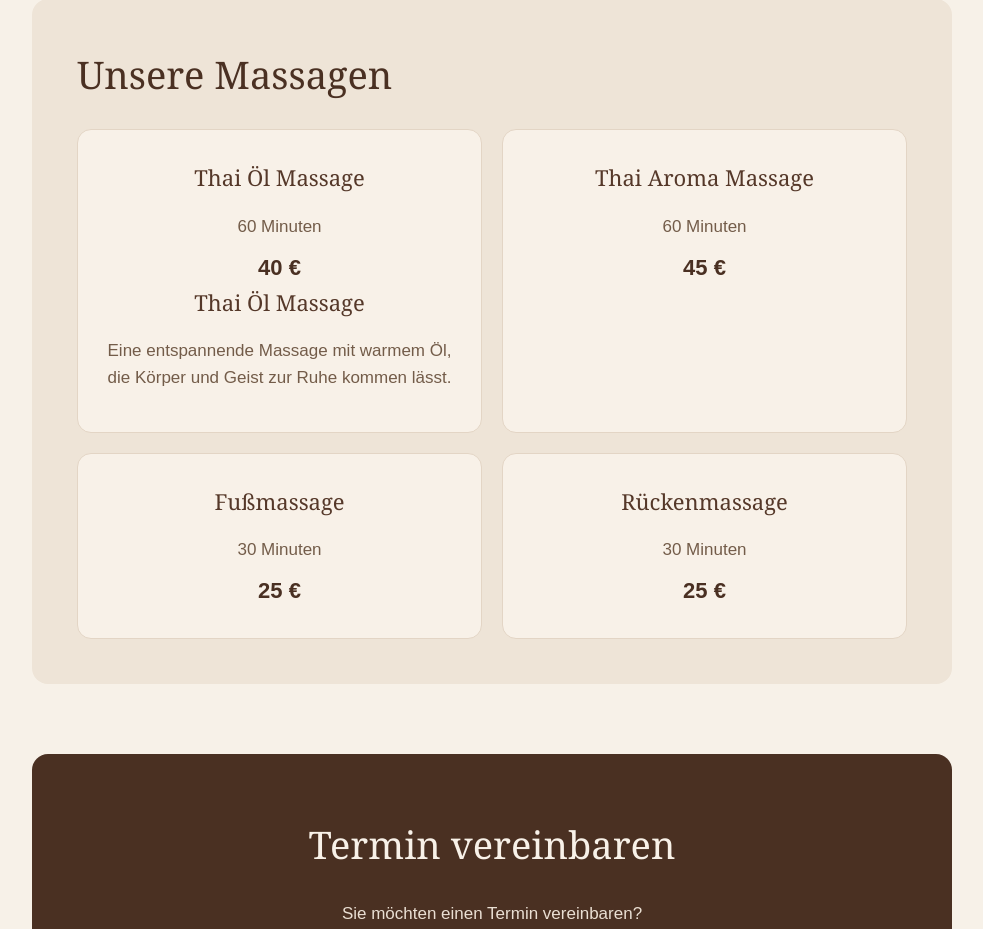
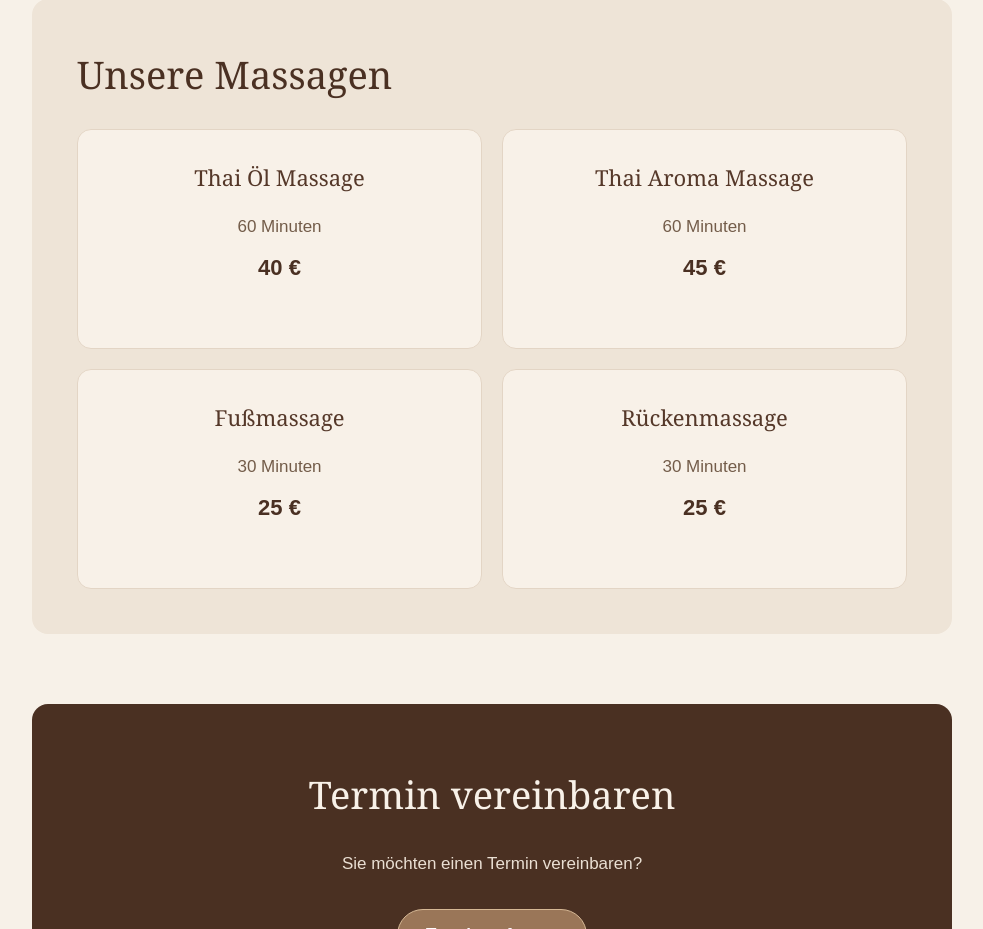
Before and after one commit to AKmedia264/Vanhdy-Relax-Massage-mit-gemini, a plain HTML site: page index.html in a window 1280 px wide. Shown: the part 840-1769 px from the top of the page, without its empty margins (148-1131 px from the left). Drawn offline with Linux system fonts and the light colour scheme.

Commit message:
Flip-Karten für Massageangebote hinzugefügt

```diff
--- a/index.html
+++ b/index.html
@@ -40,6 +40,7 @@
  <div class="service-grid">
 
     <div class="service-card">
+        <div class="service-inner">
         <div class="service-front">
             <h3>Thai Öl Massage</h3>
             <p>60 Minuten</p>
@@ -54,23 +55,63 @@
             </p>
         </div>
         </div>
+    </div>
+
 
     <div class="service-card">
+        <div class="service-inner">
+        <div class="service-front">
             <h3>Thai Aroma Massage</h3>
             <p>60 Minuten</p>
             <strong>45 €</strong>
         </div>
 
+        <div class="service-back">
+            <h3>Thai Aroma Massage</h3>
+            <p>
+                Eine wohltuende Massage mit aromatischen Ölen
+                für tiefe Entspannung und ein angenehmes Wohlgefühl.
+            </p>
+        </div>
+        </div>
+    </div>
+
+
     <div class="service-card">
+        <div class="service-inner">
+        <div class="service-front">
             <h3>Fußmassage</h3>
             <p>30 Minuten</p>
             <strong>25 €</strong>
         </div>
 
+        <div class="service-back">
+            <h3>Fußmassage</h3>
+            <p>
+                Eine entspannende Fußmassage zur wohltuenden
+                Lockerung und Erholung der Füße.
+            </p>
+        </div>
+        </div>
+    </div>
+
+
     <div class="service-card">
+        <div class="service-inner">
+        <div class="service-front">
             <h3>Rückenmassage</h3>
             <p>30 Minuten</p>
             <strong>25 €</strong>
+        </div>
+
+        <div class="service-back">
+            <h3>Rückenmassage</h3>
+            <p>
+                Eine wohltuende Massage zur Entspannung
+                und Lockerung des Rückens.
+            </p>
+        </div>
+        </div>
     </div>
 
 </div>
--- a/styles.css
+++ b/styles.css
@@ -18,6 +18,7 @@ body {
     color: #3d2b20;
     line-height: 1.6;
 }
+
 
 /* =========================================
    NAVIGATION
@@ -42,6 +43,8 @@ nav a {
 nav a:hover {
     color: #9a7658;
 }
+
+
 /* =========================================
    HEADER / HERO
    ========================================= */
@@ -69,6 +72,7 @@ nav a:hover {
 
     object-fit: cover;
 }
+
 .hero::after {
     content: "";
     position: absolute;
@@ -156,6 +160,76 @@ section:nth-child(2) h3 {
 
 section:nth-child(2) h3:first-of-type {
     margin-top: 0;
+}
+
+.service-grid {
+    display: grid;
+    grid-template-columns: 1fr;
+    gap: 20px;
+}
+
+
+/* =========================================
+   FLIP-KARTEN
+   ========================================= */
+
+.service-card {
+    height: 220px;
+    perspective: 1000px;
+}
+
+.service-inner {
+    position: relative;
+    width: 100%;
+    height: 100%;
+
+    transition: transform 0.6s ease;
+    transform-style: preserve-3d;
+}
+
+.service-front,
+.service-back {
+    position: absolute;
+    inset: 0;
+
+    background-color: #f8f1e8;
+    padding: 30px 20px;
+
+    border-radius: 14px;
+    border: 1px solid #e3d5c5;
+
+    text-align: center;
+
+    backface-visibility: hidden;
+}
+
+.service-front h3,
+.service-back h3 {
+    margin-top: 0;
+}
+
+.service-front p,
+.service-back p {
+    margin-bottom: 10px;
+    color: #735c49;
+}
+
+.service-front strong {
+    font-size: 22px;
+    color: #4a3022;
+}
+
+.service-back {
+    transform: rotateY(180deg);
+}
+
+
+/* =========================================
+   FLIP BEIM HOVER
+   ========================================= */
+
+.service-card:hover .service-inner {
+    transform: rotateY(180deg);
 }
 
 
@@ -263,36 +337,6 @@ footer p {
         padding: 60px 45px;
     }
 
-}/* Massage-Angebote */
-
-.service-grid {
-    display: grid;
-    grid-template-columns: 1fr;
-    gap: 20px;
-}
-
-.service-card {
-    background-color: #f8f1e8;
-    padding: 30px 20px;
-    border-radius: 14px;
-    text-align: center;
-    border: 1px solid #e3d5c5;
-}
-
-.service-card h3 {
-    margin-top: 0;
-}
-
-.service-card p {
-    margin-bottom: 10px;
-    color: #735c49;
-}
-
-.service-card strong {
-    font-size: 22px;
-    color: #4a3022;
-}
-@media (min-width: 768px) {
     .service-grid {
         grid-template-columns: repeat(2, 1fr);
     }
```
Lines whose indentation alone changed are shown as unchanged.
